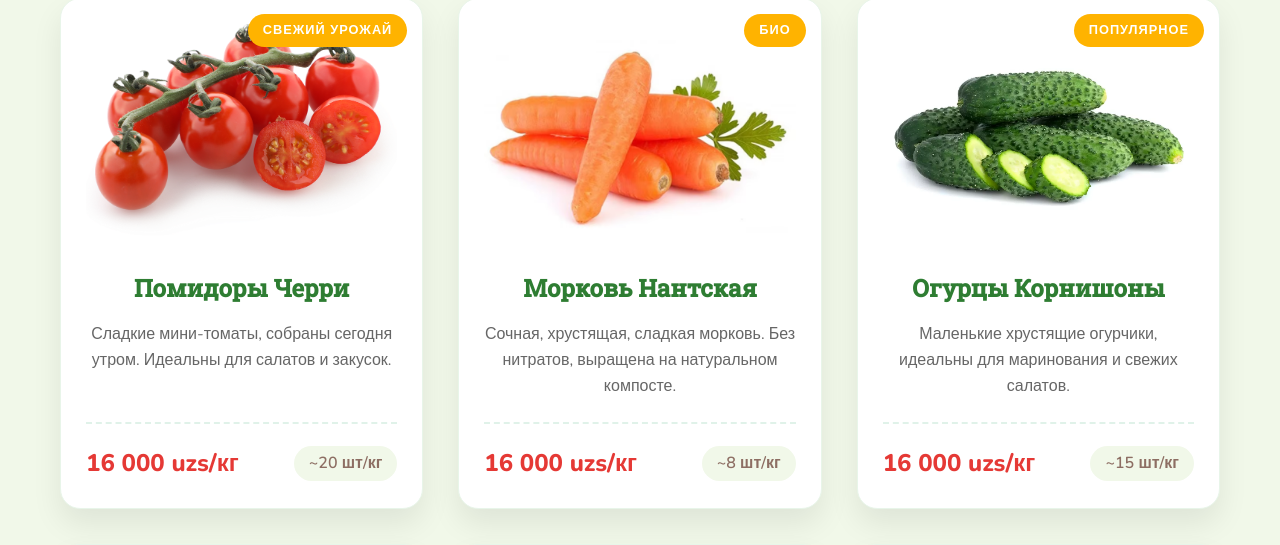
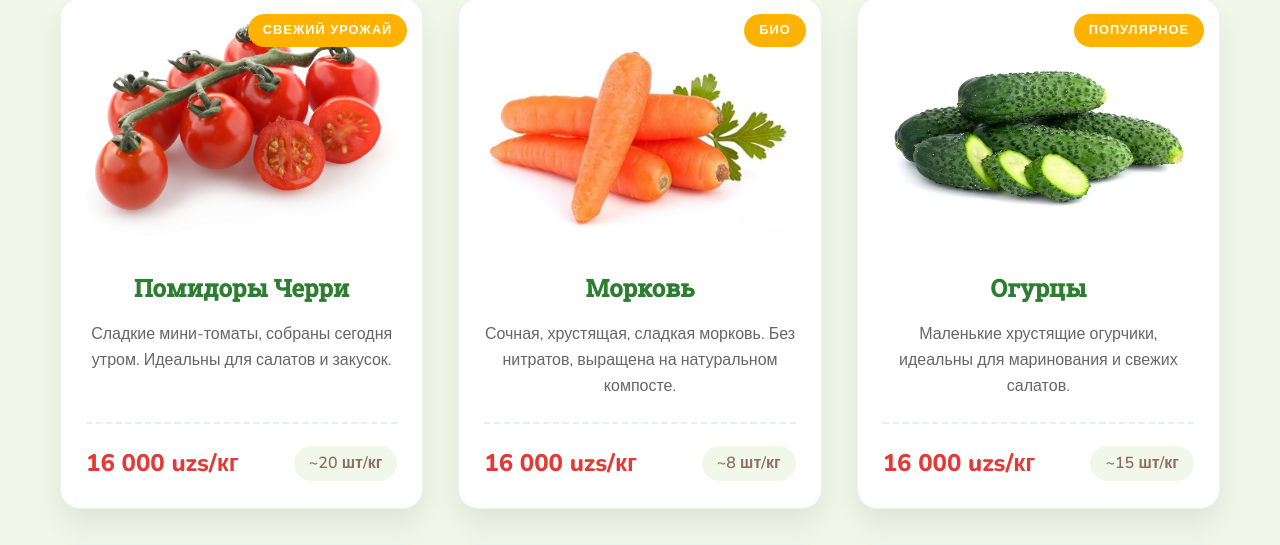
Before and after one commit to javoxhr2oo8/Vegetables, a plain HTML site: page index.html in a window 1280 px wide. Shown: the part 1537-2082 px from the top of the page. Drawn offline with nearby package versions, Linux system fonts and the light colour scheme.

Commit message:
added new text

```diff
--- a/app.js
+++ b/app.js
@@ -24,9 +24,9 @@ const translations = {
         badgeSeason: "Сезонное",
         product1Name: "Помидоры Черри",
         product1Desc: "Сладкие мини-томаты, собраны сегодня утром. Идеальны для салатов и закусок.",
-        product2Name: "Морковь Нантская",
+        product2Name: "Морковь",
         product2Desc: "Сочная, хрустящая, сладкая морковь. Без нитратов, выращена на натуральном компосте.",
-        product3Name: "Огурцы Корнишоны",
+        product3Name: "Огурцы",
         product3Desc: "Маленькие хрустящие огурчики, идеальны для маринования и свежих салатов.",
         product4Name: "Перец Болгарский",
         product4Desc: "Красный, жёлтый, зелёный. Сладкий, мясистый, богат витамином C.",
@@ -79,9 +79,9 @@ const translations = {
         badgeSeason: "Seasonal",
         product1Name: "Cherry Tomatoes",
         product1Desc: "Sweet mini tomatoes, picked this morning. Perfect for salads and snacks.",
-        product2Name: "Nantes Carrots",
+        product2Name: "Carrots",
         product2Desc: "Juicy, crunchy, sweet carrots. Nitrate-free, grown on natural compost.",
-        product3Name: "Gherkin Cucumbers",
+        product3Name: "Cucumbers",
         product3Desc: "Small crispy cucumbers, ideal for pickling and fresh salads.",
         product4Name: "Bell Pepper",
         product4Desc: "Red, yellow, green. Sweet, fleshy, rich in vitamin C.",
--- a/index.html
+++ b/index.html
@@ -117,7 +117,7 @@
                     <div class="product-image">
                         <img src="./images/png/Морковь.avif" alt="Морковь" loading="lazy">
                     </div>
-                    <h3 data-i18n="product2Name">Морковь Нантская</h3>
+                    <h3 data-i18n="product2Name">Морковь</h3>
                     <p class="product-desc" data-i18n="product2Desc">Сочная, хрустящая, сладкая морковь. Без нитратов,
                         выращена на натуральном компосте.</p>
                     <div class="product-info">
@@ -132,7 +132,7 @@
                     <div class="product-image">
                         <img src="./images/png/огурцы.webp" alt="Огурцы" loading="lazy">
                     </div>
-                    <h3 data-i18n="product3Name">Огурцы Корнишоны</h3>
+                    <h3 data-i18n="product3Name">Огурцы</h3>
                     <p class="product-desc" data-i18n="product3Desc">Маленькие хрустящие огурчики, идеальны для
                         маринования и свежих салатов.</p>
                     <div class="product-info">
```
